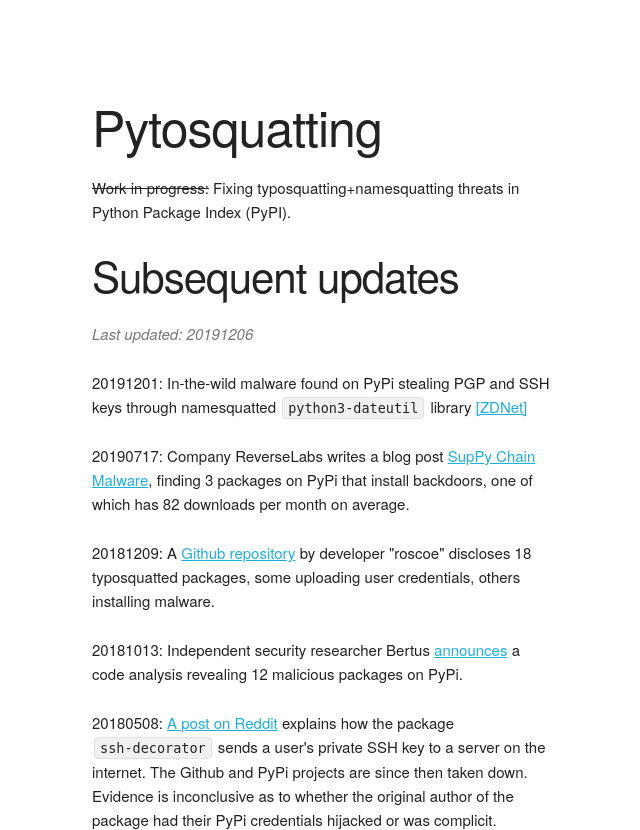
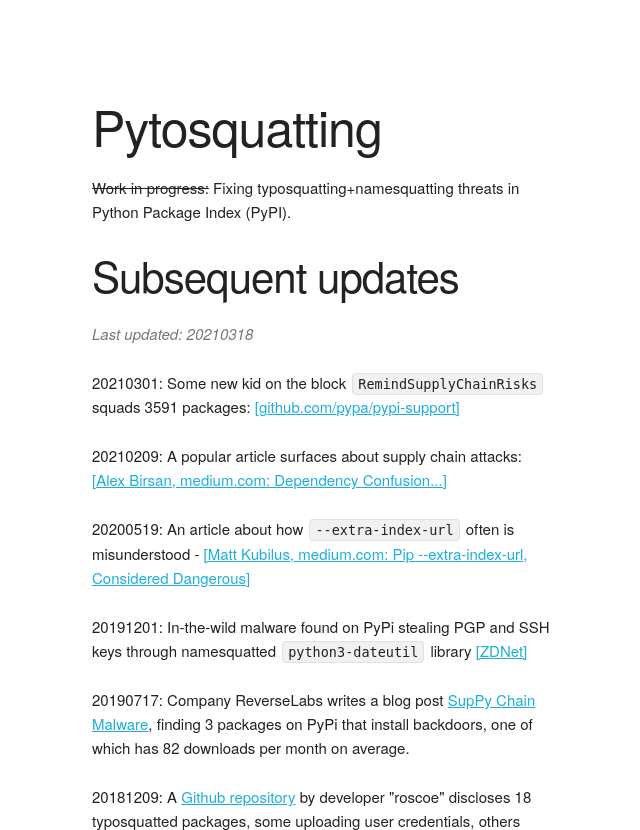
Before and after one commit to benjaoming/pytosquatting, a Django app: template webpages/templates/index.html in a window 1280 px wide. Shown: the top 830 px of the page, without its empty margins (68-708 px from the left). Run offline with Django 3.2, Linux system fonts and the light colour scheme; the template is opened without the code that fills it, so the values that code supplies are empty.

Commit message:
New links added

```diff
--- a/webpages/templates/index.html
+++ b/webpages/templates/index.html
@@ -8,7 +8,10 @@
         <h1>Pytosquatting</h1>
         <p><del>Work in progress:</del> Fixing typosquatting+namesquatting threats in Python Package Index (PyPI).</p>
         <h2>Subsequent updates</h2>
-        <p><em style="color: #777">Last updated: 20191206</em></p>
+        <p><em style="color: #777">Last updated: 20210318</em></p>
+        <p>20210301: Some new kid on the block <code>RemindSupplyChainRisks</code> squads 3591 packages: <a href="https://github.com/pypa/pypi-support/issues/935">[github.com/pypa/pypi-support]</a></p>
+        <p>20210209: A popular article surfaces about supply chain attacks: <a href="https://medium.com/@alex.birsan/dependency-confusion-4a5d60fec610">[Alex Birsan, medium.com: Dependency Confusion...]</a></p>
+        <p>20200519: An article about how <code>--extra-index-url</code> often is misunderstood - <a href="https://mattkubilus.medium.com/pip-extra-index-url-considered-dangerous-43146e44f1c">[Matt Kubilus, medium.com: Pip --extra-index-url, Considered Dangerous]</a></p>
         <p>20191201: In-the-wild malware found on PyPi stealing PGP and SSH keys through namesquatted <code>python3-dateutil</code> library <a href="https://www.zdnet.com/article/two-malicious-python-libraries-removed-from-pypi/">[ZDNet]</a></p>
         <p>20190717: Company ReverseLabs writes a blog post <a href="https://blog.reversinglabs.com/blog/suppy-chain-malware-detecting-malware-in-package-manager-repositories">SupPy Chain Malware</a>, finding 3 packages on PyPi that install backdoors, one of which has 82 downloads per month on average.</p>
         <p>20181209: A <a href="https://github.com/rsc-dev/pypi_malware">Github repository</a> by developer "roscoe" discloses 18 typosquatted packages, some uploading user credentials, others installing malware.
```
